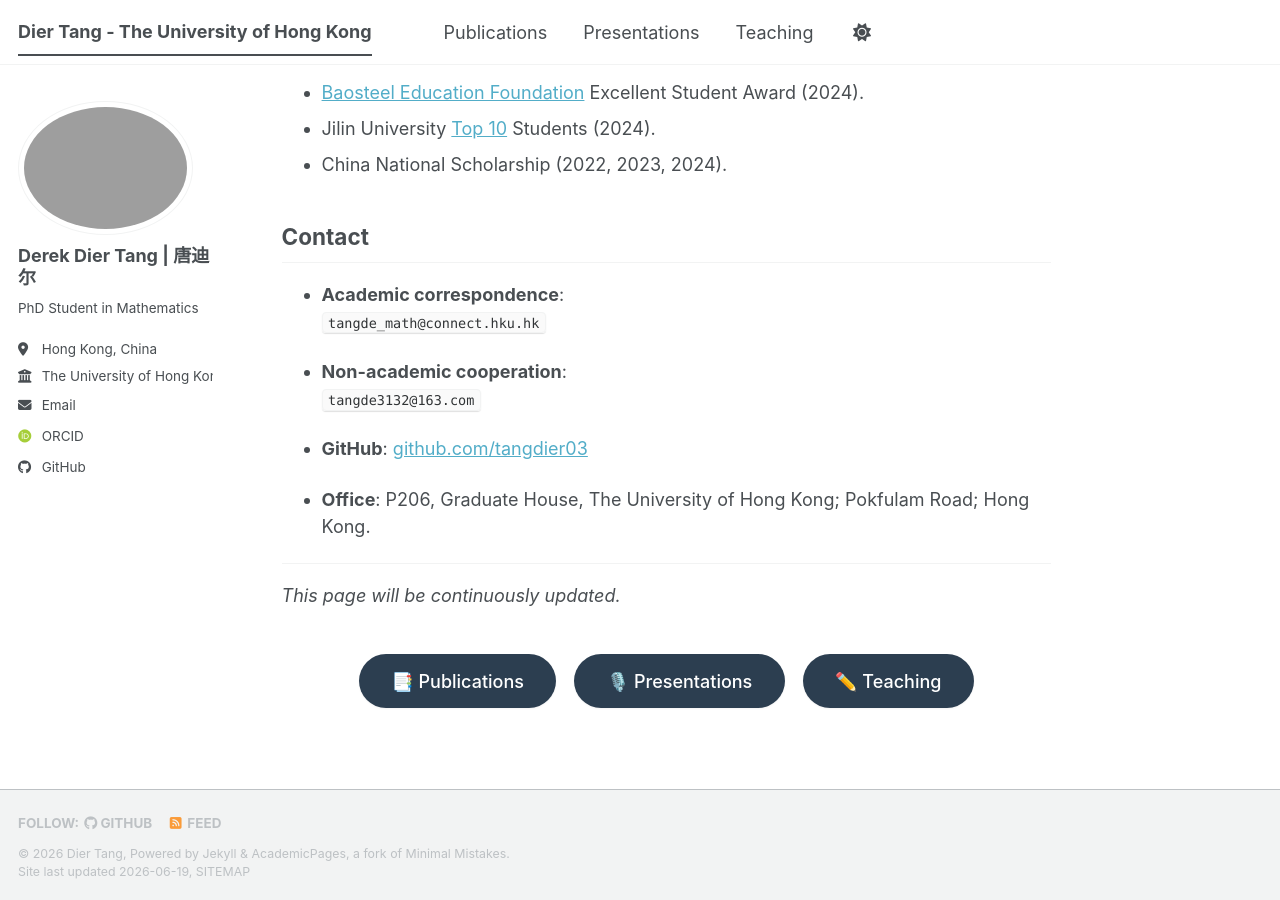
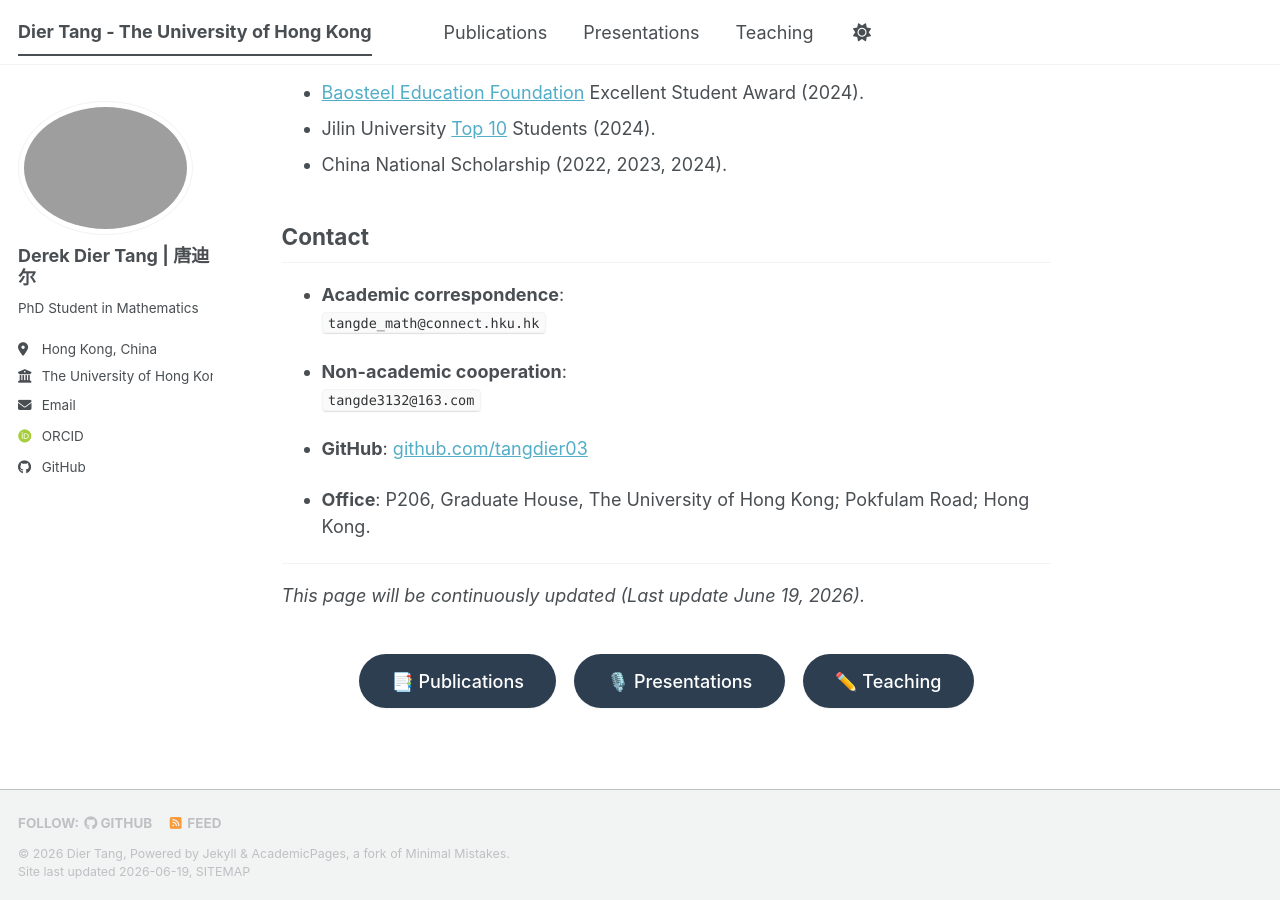
Before and after one commit to TangDier03/tangdier03.github.io, a Jekyll site: the page built from _pages/about.md, in a window 1280 px wide and 900 px high, scrolled down 1080 px. Built offline with Jekyll 4.4.1, drawn with Linux system fonts in a browser that asks for light colours; some web fonts are replaced; a script bundle is joined from its source files by our own code; library files that are not in the unit come from our copies.

Commit message:
Update about.md

```diff
--- a/_pages/about.md
+++ b/_pages/about.md
@@ -69,7 +69,7 @@ Conference Reviewer for [ISIT 2026](https://2026.ieee-isit.org/).
 
 ---
 
-*This page will be continuously updated.*
+*This page will be continuously updated (Last update June 19, 2026).*
 
 
 
```
